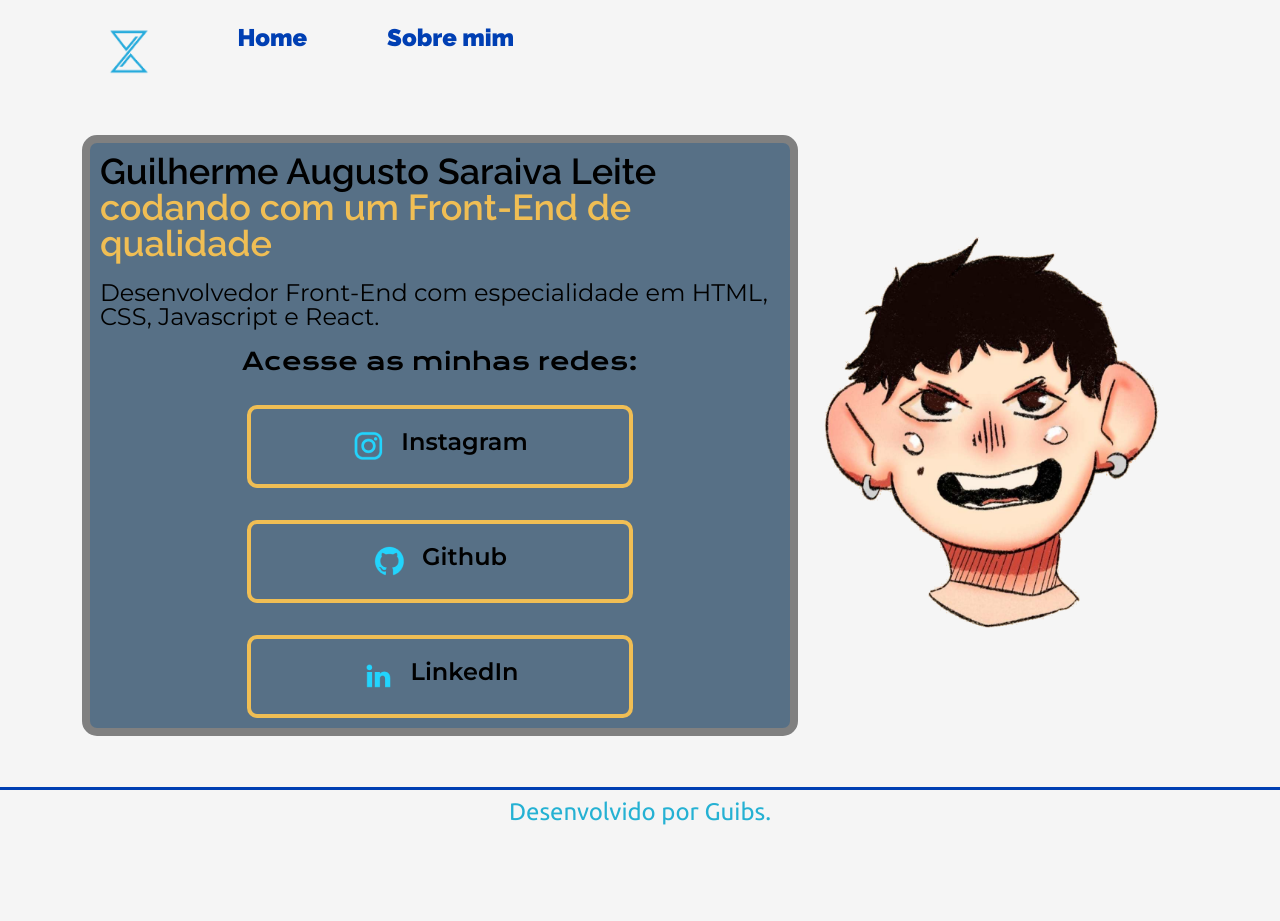
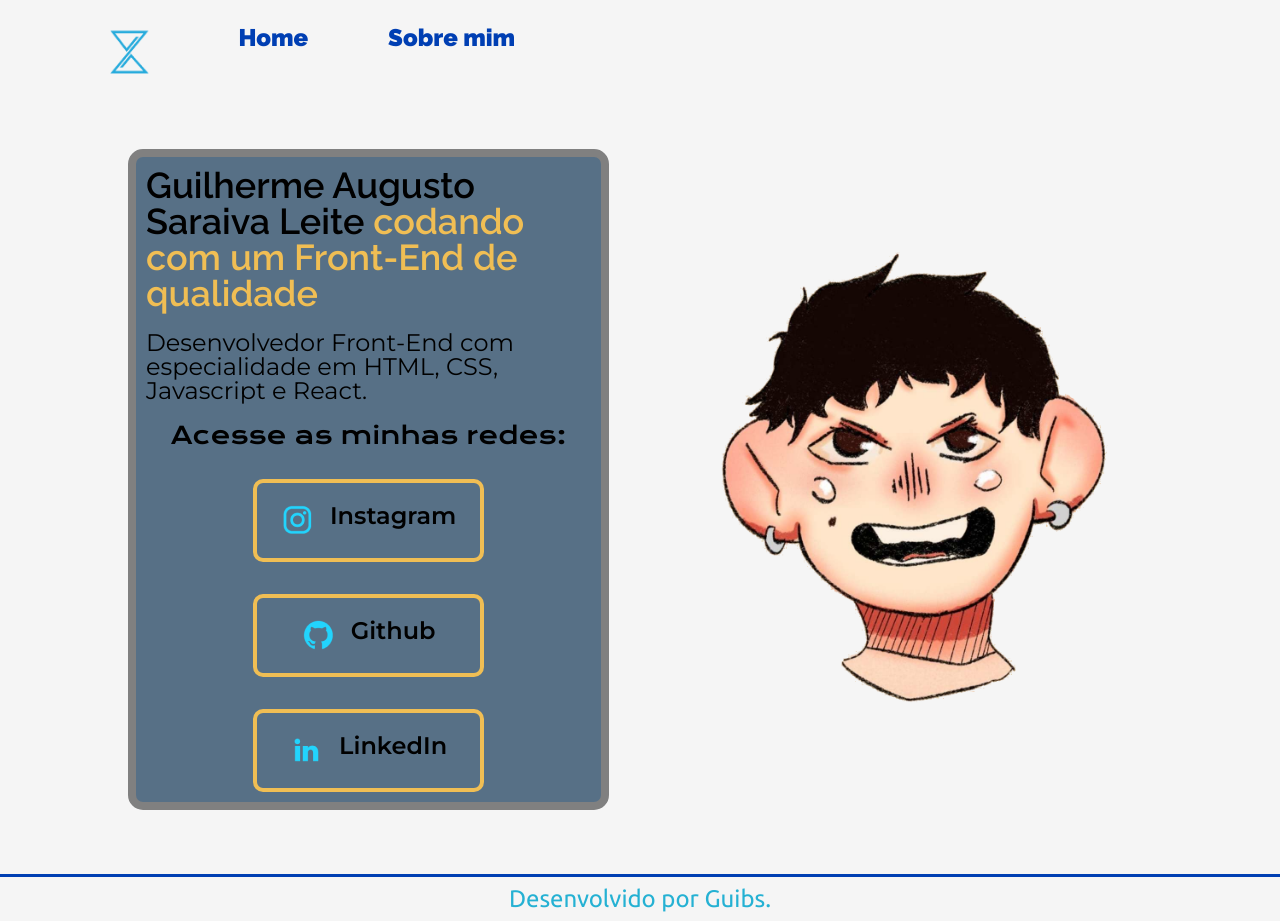
Before and after one commit to GuilhermeSaraivaL/portfolio, a plain HTML site: page index.html in a window 1280 px wide. Before the commit the page ends 834 px from the top, so only its background shows below. Drawn offline with nearby package versions, Linux system fonts and the light colour scheme.

Commit message:
remove container, media mob

```diff
--- a/css/style.css
+++ b/css/style.css
@@ -30,8 +30,7 @@ body {
 }
 
 .container1 img{
-    max-width: 55px;
-    max-height: 61px;
+    max-width: 3.5rem;
 }
 
 .header__menu__link {
@@ -43,14 +42,15 @@ body {
 }
 
 .apresentacao {
-    padding: 4% 6.4%;
+    padding: 5% 10%;
     display: flex;
     align-items: center;
     justify-content: space-between;
-
+    gap: 82px;
 }
 
 .apresentacao__conteudo {
+    width: 55%;
     background-color: var(--apresentacao--back);
     border: 8px solid var(--border);
     padding: 10px;
@@ -85,10 +85,6 @@ body {
     font-weight: 300;
 }
 
-.container img {
-    max-width: 400px;
-}
-
 .apresentacao__buttons {
     display: flex;
     flex-direction: column;
@@ -110,7 +106,7 @@ body {
     font-size: 1.5rem;
     font-weight: 600;
     color: black;
-    width: 378px;
+    width: 50%;
     text-align: center;
     border: 4px solid var(--titulo--destaque);
     border-radius: 10px;
@@ -126,6 +122,10 @@ body {
     border-radius: 10px;
 }
 
+.apresentacao__imagem{
+    width: 45%;
+}
+
 .footer__main{
     background-color: var(--footer);
     color: var(--apresent--about);
@@ -135,3 +135,9 @@ body {
     text-align: center;
     padding: 10px;
 }
+
+@media (max-width: 1200px){
+    .apresentacao{
+        flex-direction: column-reverse;
+    }
+}
--- a/css/styledark.css
+++ b/css/styledark.css
@@ -31,8 +31,7 @@ body {
 }
 
 .container1 img{
-    max-width: 55px;
-    max-height: 61px;
+    max-width: 3.5rem;
 }
 
 .header__menu__link {
@@ -44,14 +43,15 @@ body {
 }
 
 .apresentacao {
-    padding: 4% 6.4%;
+    padding: 5% 10%;
     display: flex;
     align-items: center;
     justify-content: space-between;
-
+    gap: 82px;
 }
 
 .apresentacao__conteudo {
+    width: 55%;
     background-color: var(--apresentacao--back);
     border: 8px solid var(--border);
     padding: 10px;
@@ -89,10 +89,6 @@ body {
     color: var(--color--font);
 }
 
-.container img {
-    max-width: 400px;
-}
-
 .apresentacao__buttons {
     display: flex;
     flex-direction: column;
@@ -115,7 +111,7 @@ body {
     font-size: 1.5rem;
     font-weight: 600;
     color: var(--color--font);
-    width: 378px;
+    width: 50%;
     text-align: center;
     border: 4px solid var(--titulo--destaque);
     border-radius: 10px;
@@ -131,6 +127,10 @@ body {
     border-radius: 10px;
 }
 
+.apresentacao__imagem{
+    width: 45%;
+}
+
 .footer__main{
     background-color: var(--footer);
     color: var(--apresent--about);
--- a/index.html
+++ b/index.html
@@ -46,9 +46,7 @@
             </div>
         </section>
 
-        <div class="container">
-            <img src="img/DONITR.png" alt="Foto do dono do Portfólio">
-        </div>
+            <img class="apresentacao__imagem" src="img/DONITR.png" alt="Foto do dono do Portfólio">
 
     </main>
 
```
Also changed, not shown: indexdark.html (+1 -3 lines).
